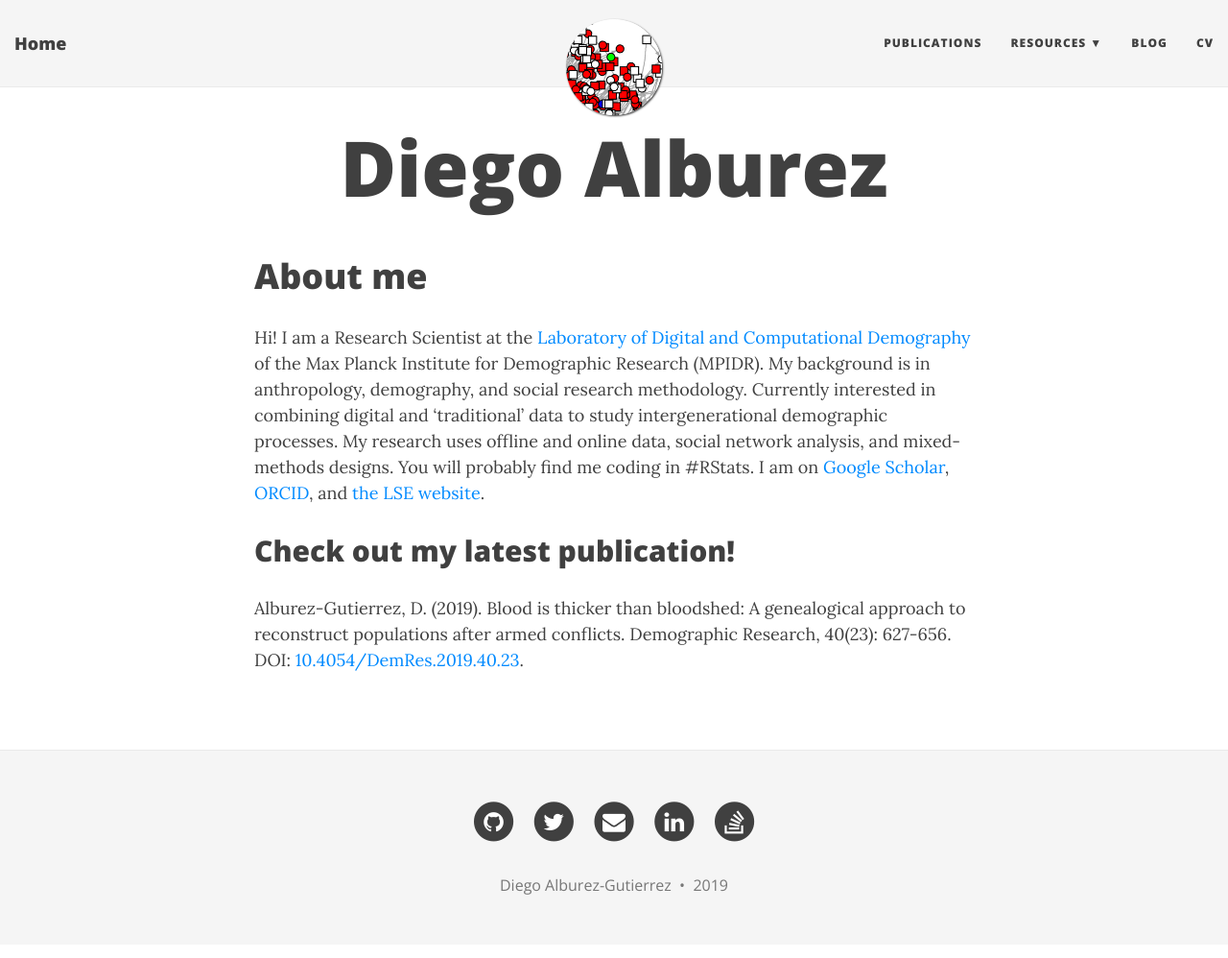
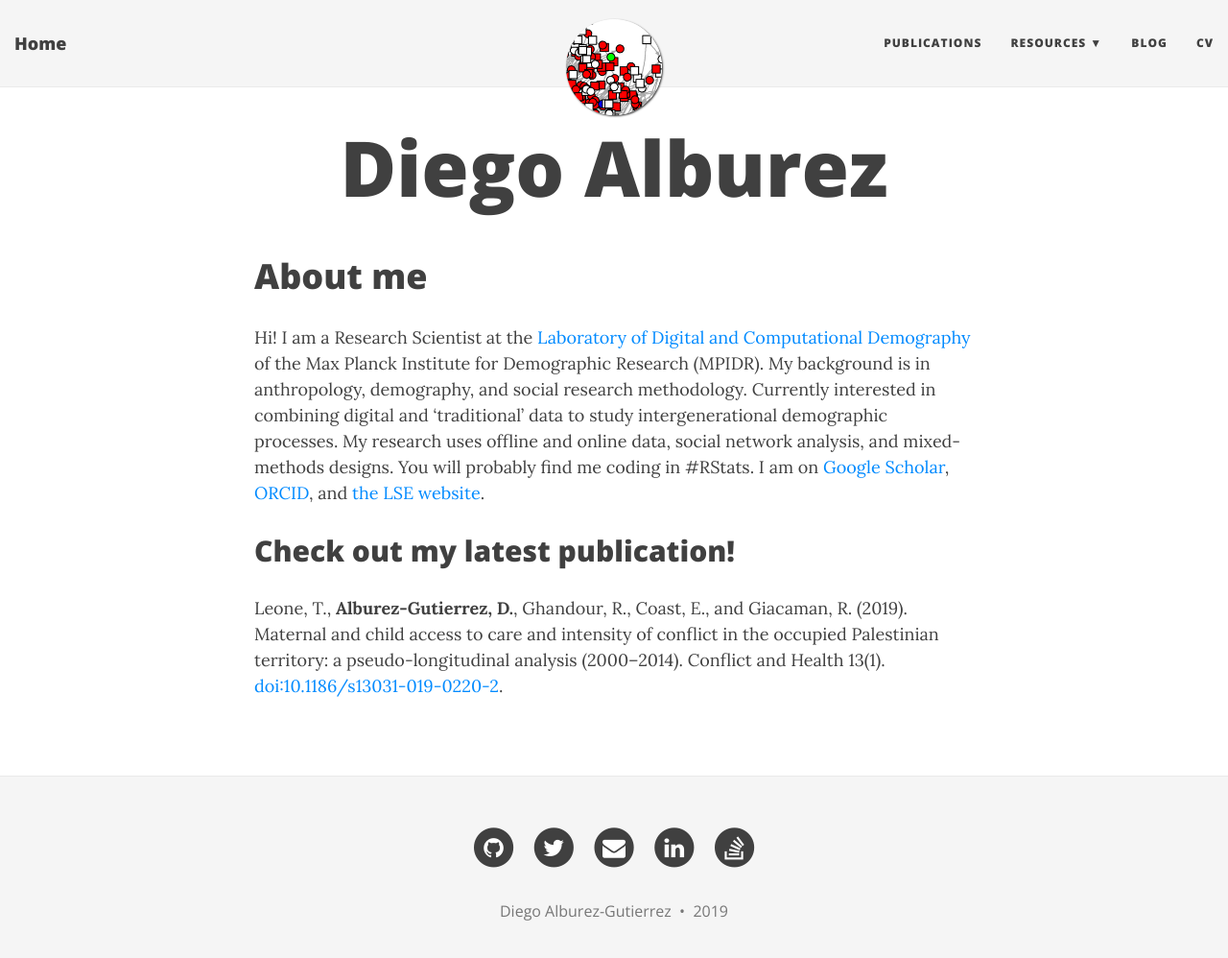
Before and after one commit to alburezg/alburezg.github.io, a Jekyll site: the page built from index.md, in a window 1280 px wide and 1011 px high. Shown: the top 998 px of the window at 96% size. Built offline with Jekyll 4.4.1, drawn with Linux system fonts in a browser that asks for light colours; nearby versions of some CDN libraries.

Commit message:
new publication

```diff
--- a/index.md
+++ b/index.md
@@ -10,4 +10,4 @@ Hi! I am a Research Scientist at the [Laboratory of Digital and Computational De
 ## 	Check out my latest publication!
 
 {: .notice}
-Alburez-Gutierrez, D. (2019). Blood is thicker than bloodshed: A genealogical approach to reconstruct populations after armed conflicts. Demographic Research, 40(23): 627-656. DOI: [10.4054/DemRes.2019.40.23](https://www.demographic-research.org/volumes/vol40/23/).
+Leone, T., **Alburez-Gutierrez, D.**, Ghandour, R., Coast, E., and Giacaman, R. (2019). Maternal and child access to care and intensity of conflict in the occupied Palestinian territory: a pseudo-longitudinal analysis (2000–2014). Conflict and Health 13(1). [doi:10.1186/s13031-019-0220-2](https://doi.org/10.1186/s13031-019-0220-2).
```
